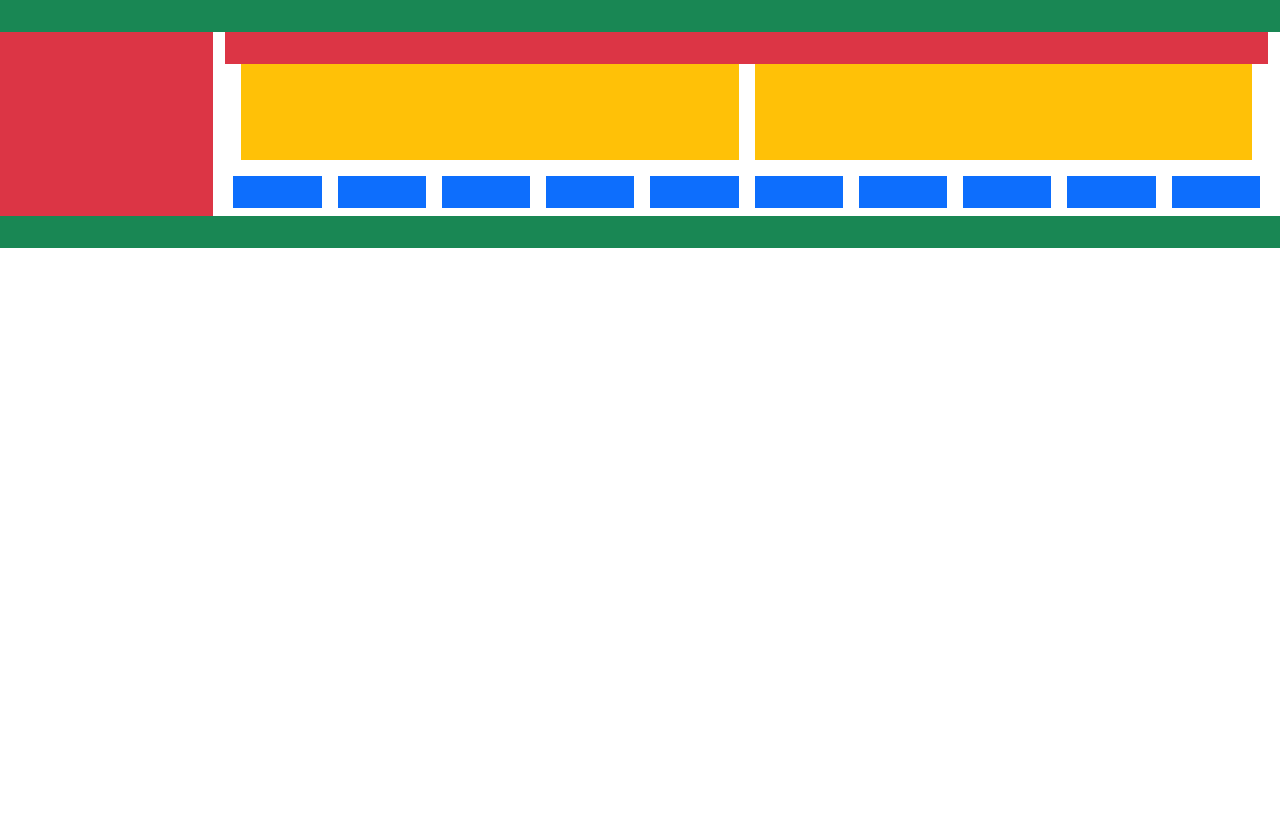
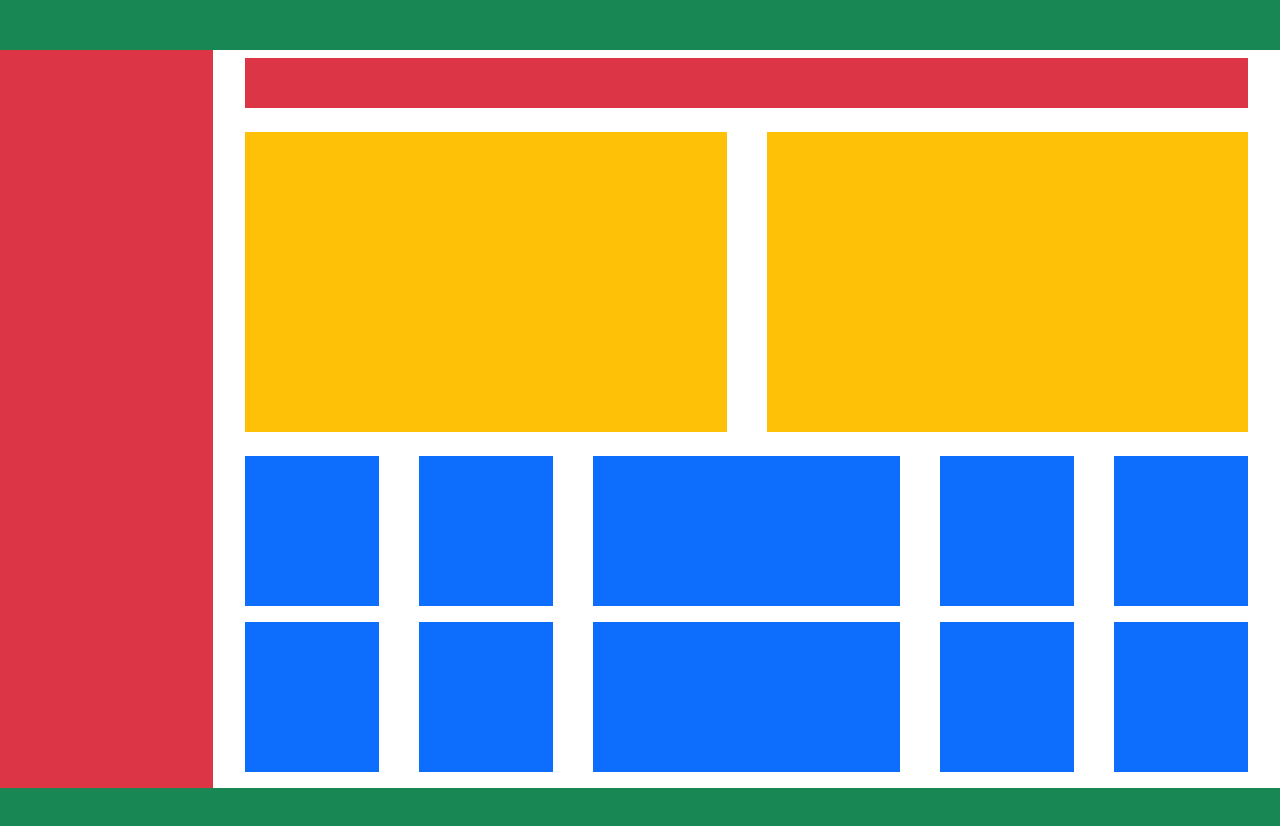
Before and after one commit to pan-narrans/DAW-2, a plain HTML site: page Interfaces/bootstrap/AlejandroPérezActRejilla.html in a window 1280 px wide. Before the commit the page ends 800 px from the top, so only its background shows below. Drawn offline with Linux system fonts and the light colour scheme.

Commit message:
Update AlejandroPérezActRejilla.html

```diff
--- a/Interfaces/bootstrap/AlejandroPérezActRejilla.html
+++ b/Interfaces/bootstrap/AlejandroPérezActRejilla.html
@@ -12,35 +12,44 @@
   <link href="css/bootstrap.min.css"
         rel="stylesheet">
 
+  <style>
+    .sml {height: 050px;}
+    .med {height: 150px;}
+    .big {height: 300px;}
+  </style>
+
 </head>
 
-<body>
+<body class="min-vh-100 d-flex flex-column flex-nowrap justify-content-between ">
 
-  <header class="v-100 bg-success p-3"></header>
+  <header class="bg-success sml"></header>
 
   <main class="container-fluid">
     <div class="row">
-      <aside class="col bg-danger p-3 d-sm-block d-none"></aside>
-      <div class="col-sm-10 col">
+      <aside class="col bg-danger d-sm-block d-none"></aside>
+
+      <div class="col-sm-10 col my-auto">
         <div class="container">
-          <header class="row v-100 bg-danger p-3"></header>
+          <header class="row">
+            <div class="col"><div class="m-2 bg-danger sml"></div></div>
+          </header>
 
-          <section class="row g-2">
-            <div class="col-sm col-12 bg-warning p-5 m-2"></div>
-            <div class="col-sm col-12 bg-warning p-5 m-2"></div>
+          <section class="row my-2">
+            <div class="col-12 col-sm-6"><div class="bg-warning m-2 big"></div></div>
+            <div class="col-12 col-sm-6"><div class="bg-warning m-2 big"></div></div>
           </section>
 
-          <section class="row">
-            <div class="col bg-primary p-3 m-2"></div>
-            <div class="col bg-primary p-3 m-2"></div>
-            <div class="col bg-primary p-3 m-2"></div>
-            <div class="col bg-primary p-3 m-2"></div>
-            <div class="col bg-primary p-3 m-2"></div>
-            <div class="col bg-primary p-3 m-2"></div>
-            <div class="col bg-primary p-3 m-2"></div>
-            <div class="col bg-primary p-3 m-2"></div>
-            <div class="col bg-primary p-3 m-2"></div>
-            <div class="col bg-primary p-3 m-2"></div>
+          <section class="row my-2">
+            <div class="col-6 col-sm-4 col-md-2"><div class="bg-primary my-2 mx-0 mx-md-2 med"></div></div>
+            <div class="col-6 col-sm-4 col-md-2"><div class="bg-primary my-2 mx-0 mx-md-2 med"></div></div>
+            <div class="col-6 col-sm-4 col-md-4"><div class="bg-primary my-2 mx-0 mx-md-2 med"></div></div>
+            <div class="col-6 col-sm-4 col-md-2"><div class="bg-primary my-2 mx-0 mx-md-2 med"></div></div>
+            <div class="col-6 col-sm-4 col-md-2"><div class="bg-primary my-2 mx-0 mx-md-2 med"></div></div>
+            <div class="col-6 col-sm-4 col-md-2"><div class="bg-primary my-2 mx-0 mx-md-2 med"></div></div>
+            <div class="col-6 col-sm-4 col-md-2"><div class="bg-primary my-2 mx-0 mx-md-2 med"></div></div>
+            <div class="col-6 col-sm-4 col-md-4"><div class="bg-primary my-2 mx-0 mx-md-2 med"></div></div>
+            <div class="col-6 col-sm-4 col-md-2"><div class="bg-primary my-2 mx-0 mx-md-2 med"></div></div>
+            <div class="col-6 col-sm-4 col-md-2"><div class="bg-primary my-2 mx-0 mx-md-2 med"></div></div>
           </section>
         </div>
       </div>
@@ -48,7 +57,7 @@
 
   </main>
 
-  <footer class="v-100 bg-success p-3"></footer>
+  <footer class="mt-auto bg-success sml"></footer>
 
   <!-- BOOTSTRAP JS-->
   <script src="js/bootstrap.bundle.min.js"></script>
```
